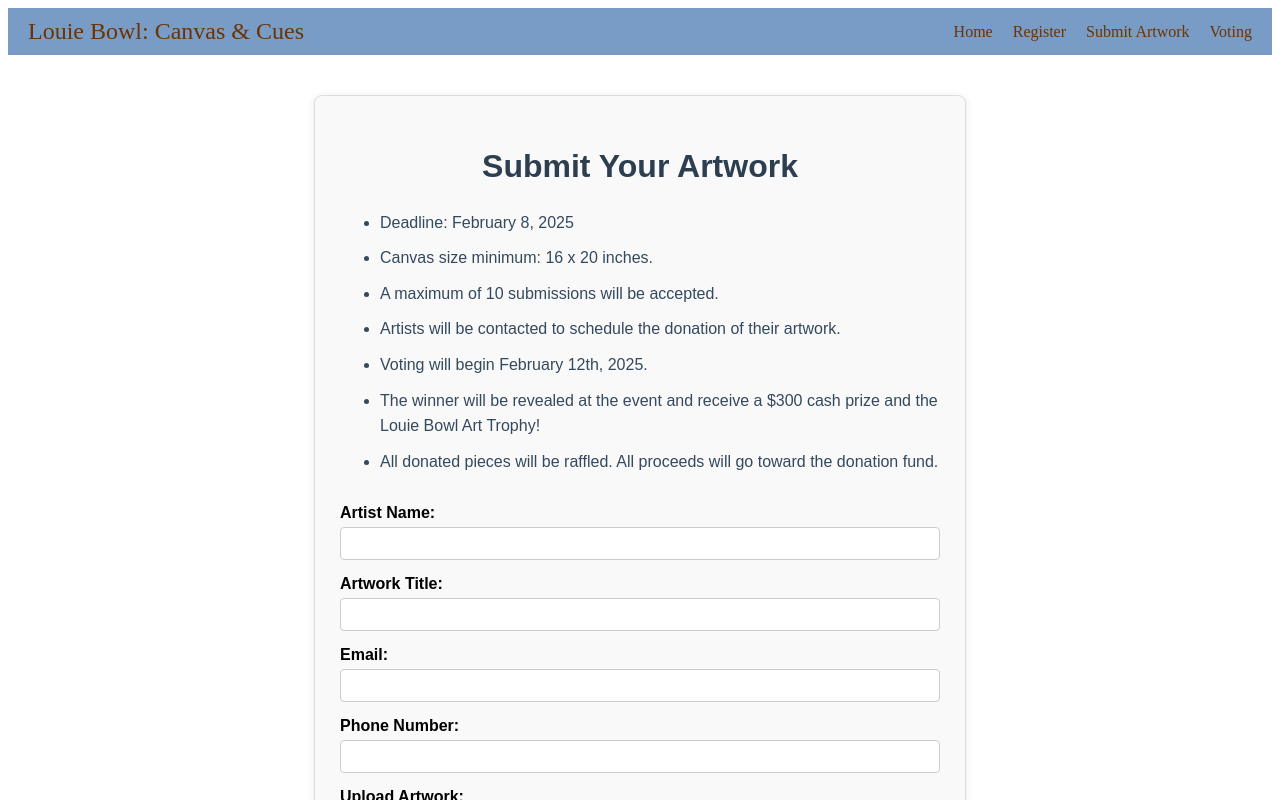
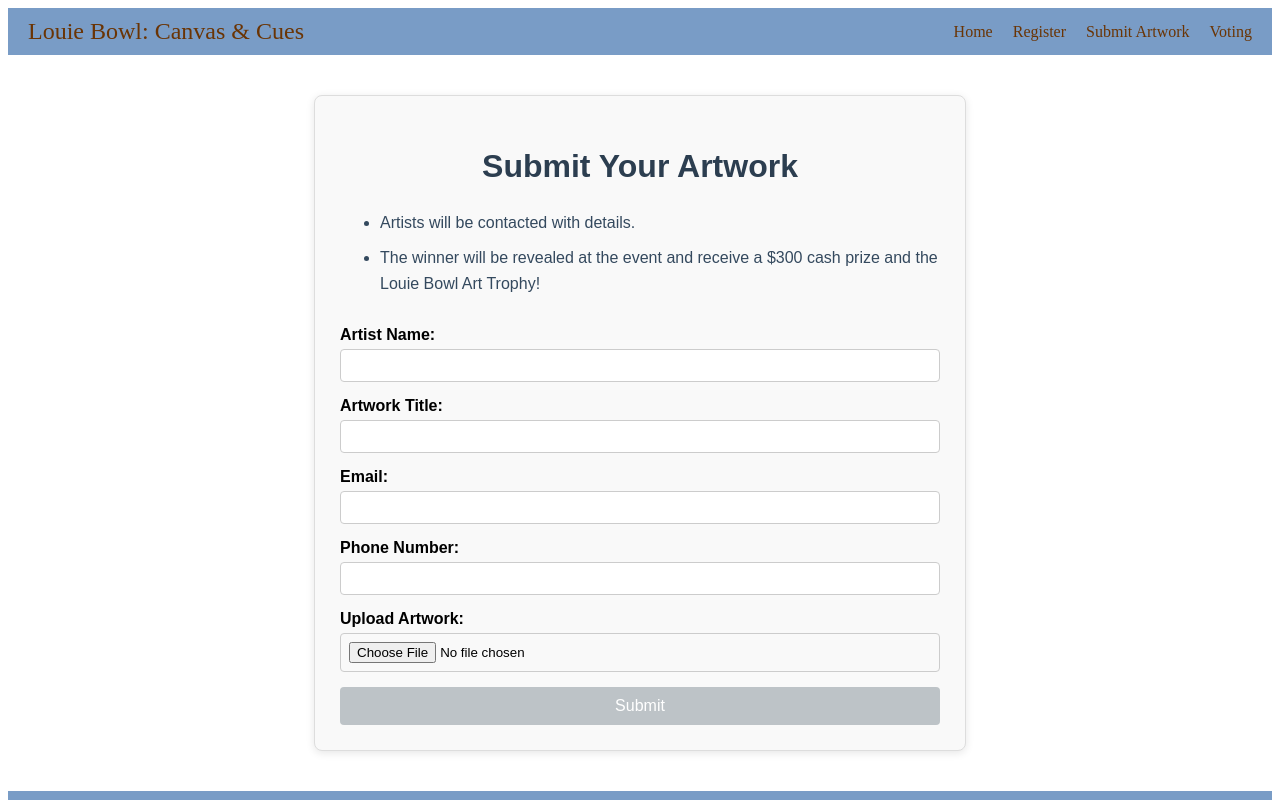
Before and after one commit to JJGantt/louie-bowl-frontend, an Angular app: page /submit-art in a window 1280 px wide. Shown: the top 800 px of the page. Built offline with nearby package versions, Linux system fonts and the light colour scheme; a web font is replaced by a local one.

Commit message:
uspdate info

```diff
--- a/src/app/home/home.component.html
+++ b/src/app/home/home.component.html
@@ -2,8 +2,7 @@
     <div class="hero-content">
       <h1 class="galada">Louie Bowl:<br><i>Canvas & Cues</i></h1>
       <p>The Louie Bowl combines a thrilling Scotch doubles billiards tournament with a vibrant art competition to support our community. The entry fee for the Billiards tournament is $30 per person and $5 per entry goes toward the donation fund. The first-place team will win a $500 cash prize and the coveted Louie Bowl Trophy!</p>
-      <p>Local artists are invited to submit their work inspired by this year’s theme, <a href=#mono>"Mono-no-aware"</a>. All
-        selected pieces will be donated to the event. The pieces will then be listed on the site for online voting.
+      <p>Local artists are invited to submit their work inspired by this year’s theme, <a href=#mono>"Mono-no-aware"</a>. Artists will be invited to showcase their work in our VIP area.
         The first-place winner will take home $300 cash prize and the Louie Bowl Trophy! All donated pieces will
         be raffled off during the event and all processed will benefit vulnerable and disabled citizens, helping to
         uplift our entire community!</p>
--- a/src/app/register/register.component.html
+++ b/src/app/register/register.component.html
@@ -1,7 +1,7 @@
 <section class="register-container">
     <h1>Registration</h1>
     <ul>
-        <li>Deadline: February 15, 2025</li>
+        <li>Deadline: February 18, 2025</li>
         <li>Skill Level Cap: APA 10</li>
         <li>Entry Fee: $60 per team</li>
         <li>First place team will take home $500 cash prize and the Louie Bowl Art
--- a/src/app/submit-art/submit-art.component.html
+++ b/src/app/submit-art/submit-art.component.html
@@ -1,13 +1,8 @@
 <section class="submit-art-container">
     <h1>Submit Your Artwork</h1>
     <ul>
-      <li>Deadline: February 8, 2025</li>
-      <li>Canvas size minimum: 16 x 20 inches.</li>
-      <li>A maximum of 10 submissions will be accepted.</li>
-      <li>Artists will be contacted to schedule the donation of their artwork.</li>
-      <li>Voting will begin February 12th, 2025.</li>
+      <li>Artists will be contacted with details.</li>
       <li>The winner will be revealed at the event and receive a $300 cash prize and the Louie Bowl Art Trophy! </li>
-      <li>All donated pieces will be raffled. All proceeds will go toward the donation fund.</li>
     </ul>
 
     <form (ngSubmit)="onSubmit(artForm)" #artForm="ngForm" novalidate>
```
